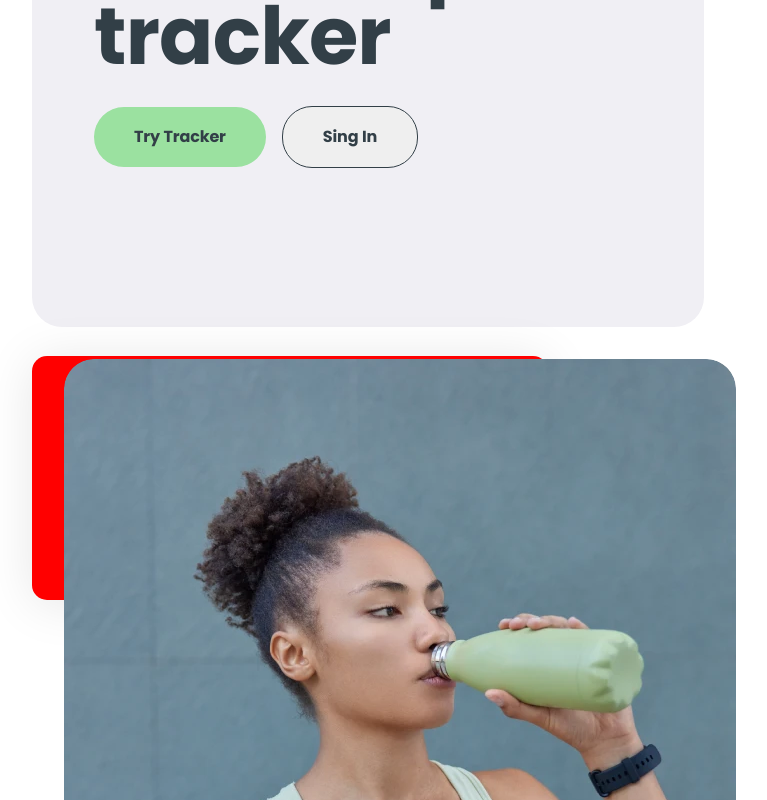
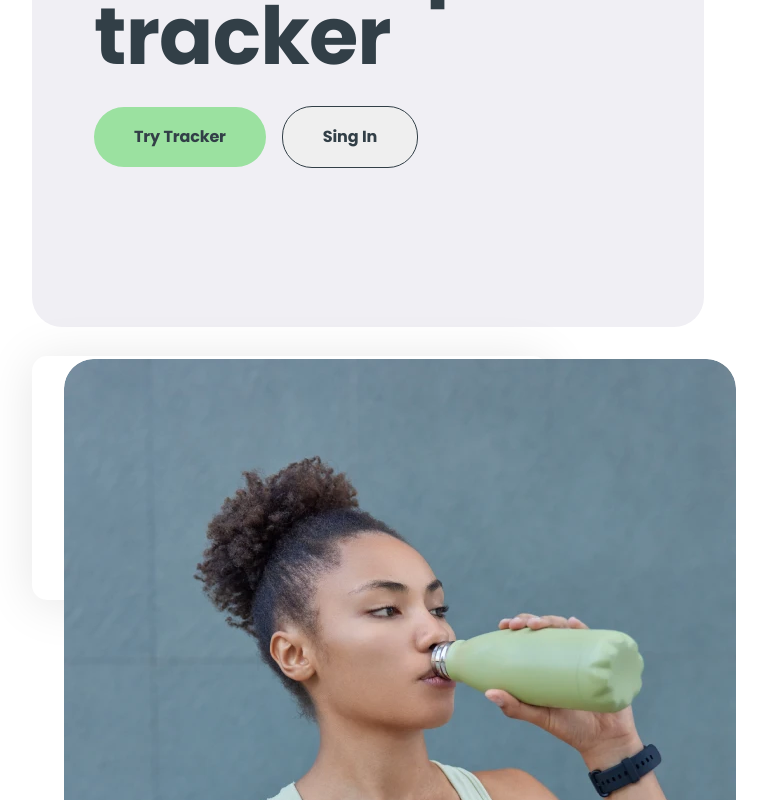
Before and after one commit to Serhii-Ivanchenko/Team-03-project-front, a React (Vite) app: page / in a window 1280 px wide. Shown: the part 437-1237 px from the top of the page, without its empty margins (256-1023 px from the left). Built offline with nearby package versions, Linux system fonts and the light colour scheme.

Commit message:
Update LogOutModal.module.css

```diff
--- a/src/components/Modals/LogOutModal/LogOutModal.module.css
+++ b/src/components/Modals/LogOutModal/LogOutModal.module.css
@@ -125,8 +125,7 @@
     height: 244px;
 
     box-shadow: 0 4px 50px 0 rgba(0, 0, 0, 0.1);
-    /* background: #fff; */
-    background: red;
+    background: #fff;
   }
 
   .logOutModalTextContainer {
```
